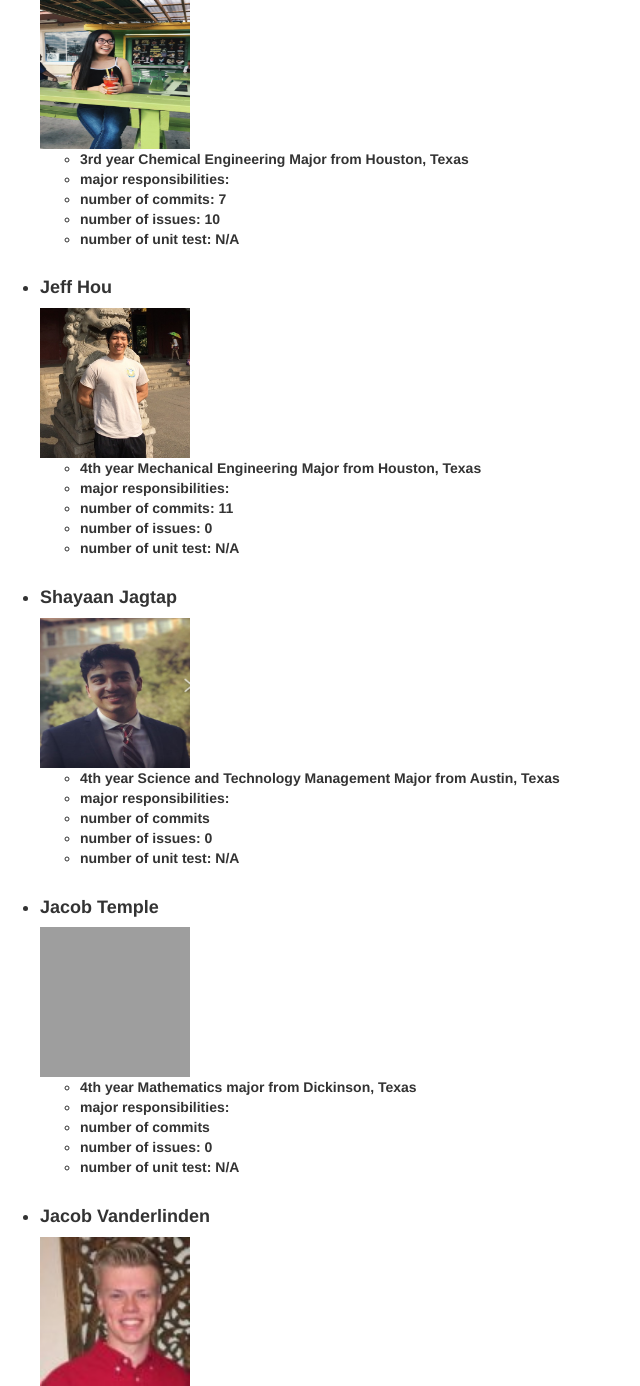
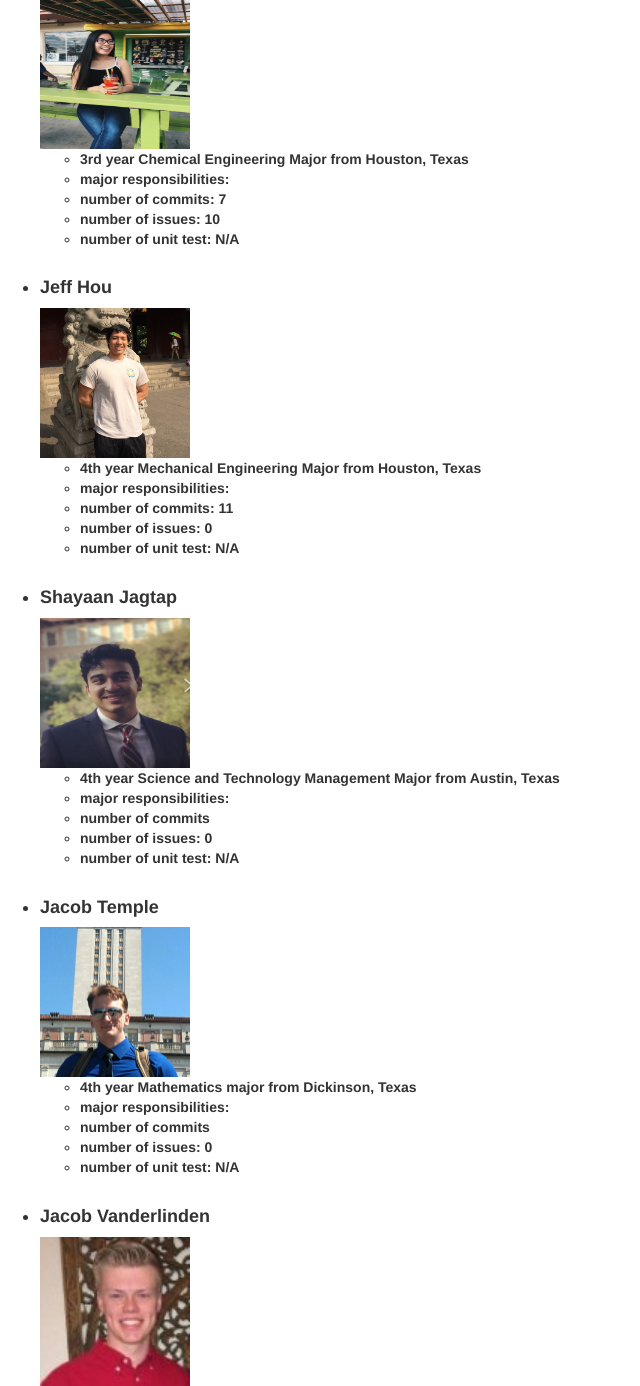
Before and after one commit to Jacobbtemple/cs329e-idb, a Flask app: page / in a window 1280 px wide. Shown: the part 1043-2429 px from the top of the page, without its empty margins (0-640 px from the left). Run offline with Flask 2, Linux system fonts and the light colour scheme; some libraries are stand-ins or nearby versions; grey boxes are pictures that could not be loaded.

Commit message:
adding jacob's picture to splash

```diff
--- a/templates/splash.html
+++ b/templates/splash.html
@@ -61,7 +61,7 @@
 	</ul>
 
 	<h4>&nbsp<li>Jacob Temple</li></h4>
-	<img src="static/images/Jacob_Temple.png" width="150" height="150">
+	<img src="static/images/Jacob_Temple.jpg" width="150" height="150">
 	<ul>
 	<li><strong>4th year Mathematics major from Dickinson, Texas</strong></li>
 	<li><strong>major responsibilities: </strong></li>
```
